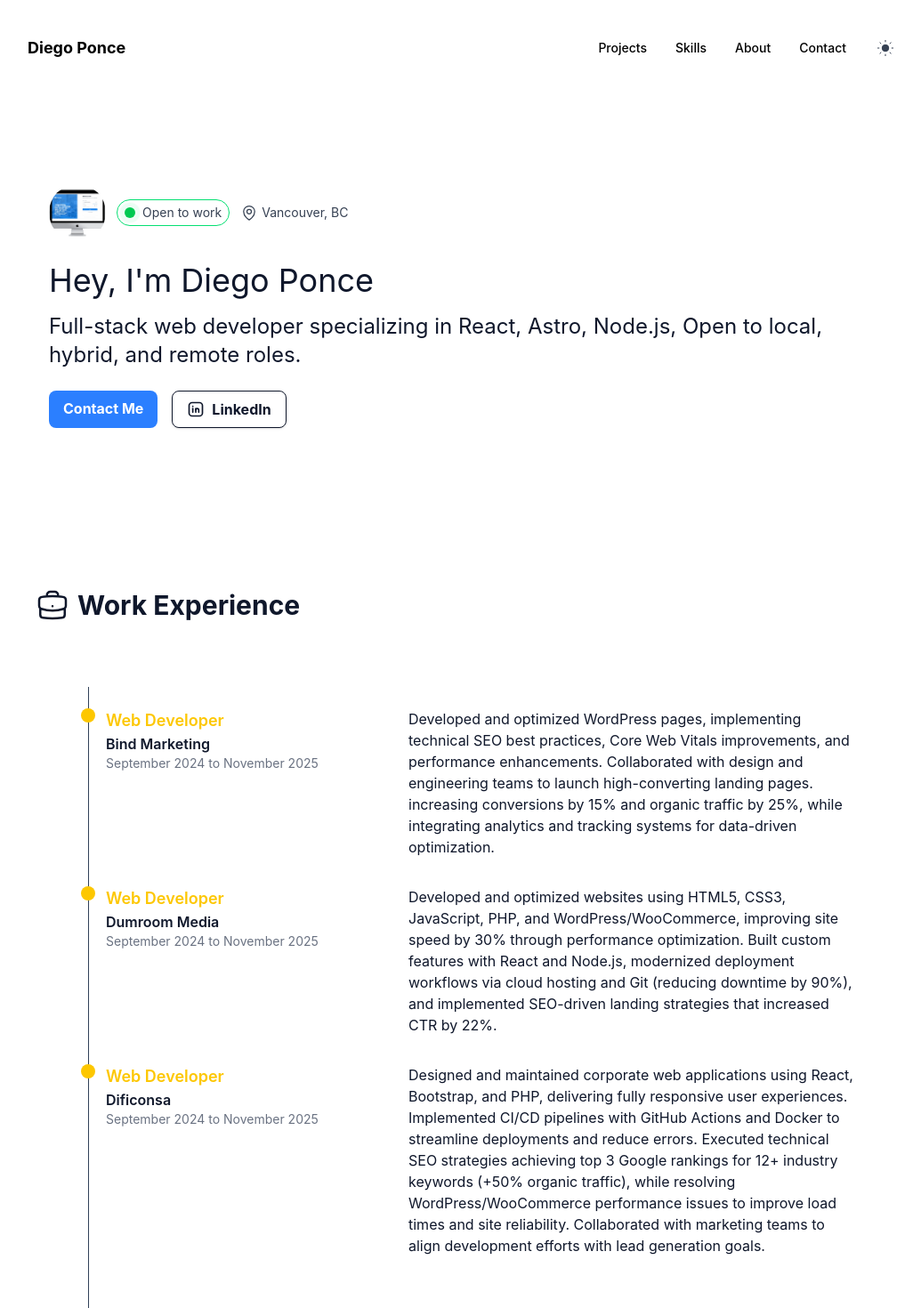
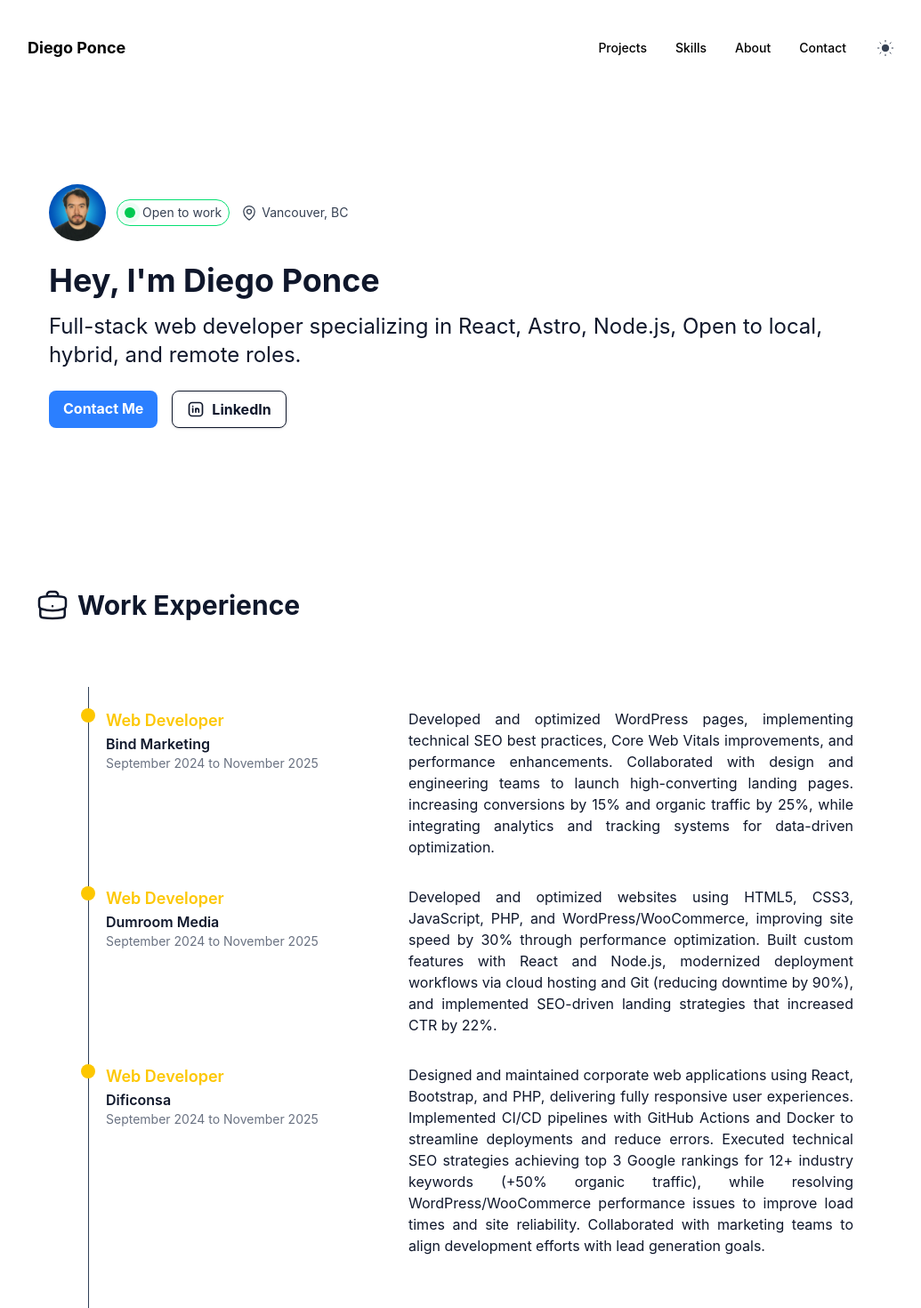
Before and after one commit to DiegoPonce0/portfolio, a React (Vite) app: page / in a window 1280 px wide. Shown: the top 1470 px of the page at 89% size, without its empty margins (121-1156 px from the left). Built offline with nearby package versions, Linux system fonts and the light colour scheme.

Commit message:
fix(Home): update section backgrounds for light and dark modes

```diff
--- a/src/components/Experience.tsx
+++ b/src/components/Experience.tsx
@@ -14,7 +14,7 @@ export function Experience({ title, company, date, description }: ExperienceProp
               <p className="text-sm text-gray-500 dark:text-gray-400 ">{date}</p>
             </div>
             <div className="pl-10 col-span-2 md:col-start-3 md:col-span-1 mt-4 md:mt-0">
-              <p>{description}</p>
+              <p className='md:text-justify'>{description}</p>
             </div>
         </article>
     )
--- a/src/index.css
+++ b/src/index.css
@@ -43,5 +43,9 @@ html, body {
 }
 
 body {
-  margin: 0;
+   margin: 0;
 }
+
+* {
+  transition: background-color 0.4s ease, color 0.4s ease, border-color 0.4s ease;
+}
--- a/src/pages/Home.tsx
+++ b/src/pages/Home.tsx
@@ -87,7 +87,7 @@ export const Home = () => {
                 <span>Vancouver, BC</span>
               </div>
             </div>
-            <h1 className="py-4 text-4xl">Hey, I'm Diego Ponce</h1>
+            <h1 className="py-4 text-4xl font-bold">Hey, I'm Diego Ponce</h1>
             <h2 className="text-2xl mb-6">
               Full-stack web developer specializing in React, Astro, Node.js, Open to local, hybrid, and remote roles.
             </h2>
@@ -105,7 +105,7 @@ export const Home = () => {
           </div>
         </section>
 
-        <section className="py-8">
+        <section className="py-8 bg-white dark:bg-background-dark py-8">
           <div className="max-w-5xl mx-auto px-6">
 
             <h2 className='flex items-center gap-2 text-3xl font-bold py-2 px-2 mb-10'>
@@ -132,7 +132,7 @@ export const Home = () => {
           </div>
         </section>
 
-        <section id="projects" className="py-8">
+        <section id="projects" className="py-8 bg-white dark:bg-background-dark py-8">
           <div className="max-w-5xl mx-auto px-6">
             <h2 className='flex items-center gap-2 text-3xl font-bold py-2 px-2 mb-10'>
               {codeIcon}
@@ -175,11 +175,10 @@ export const Home = () => {
               <h2 className='flex items-center gap-2 text-3xl font-bold py-2 px-2 mb-10'>{userIcon}
                 <span>About Me</span>
                 </h2>
-              <p>I’m a Full-Stack Web Developer focused on building high-performance, scalable web applications. I work across modern JavaScript stacks (React, Node.js) and WordPress ecosystems, combining clean architecture with SEO and performance optimization.
+              <p className='md:text-justify'>I’m a Full-Stack Web Developer focused on building high-performance, scalable web applications. I work across modern JavaScript stacks (React, Node.js) and WordPress ecosystems, combining clean architecture with SEO and performance optimization.
 
                 I’ve developed e-commerce platforms, job marketplaces, and custom dashboards, consistently improving load times, search visibility, and conversion rates. I’m passionate about creating solutions that are both technically solid and business-driven.</p>
             </div>
-            <img src="./profile.webp" alt="Diego Ponce" className="rounded-full w-48 h-48 object-cover mx-auto" />
           </div>
         </section>
       </main>
```
Also changed, not shown: public/profile.webp.
